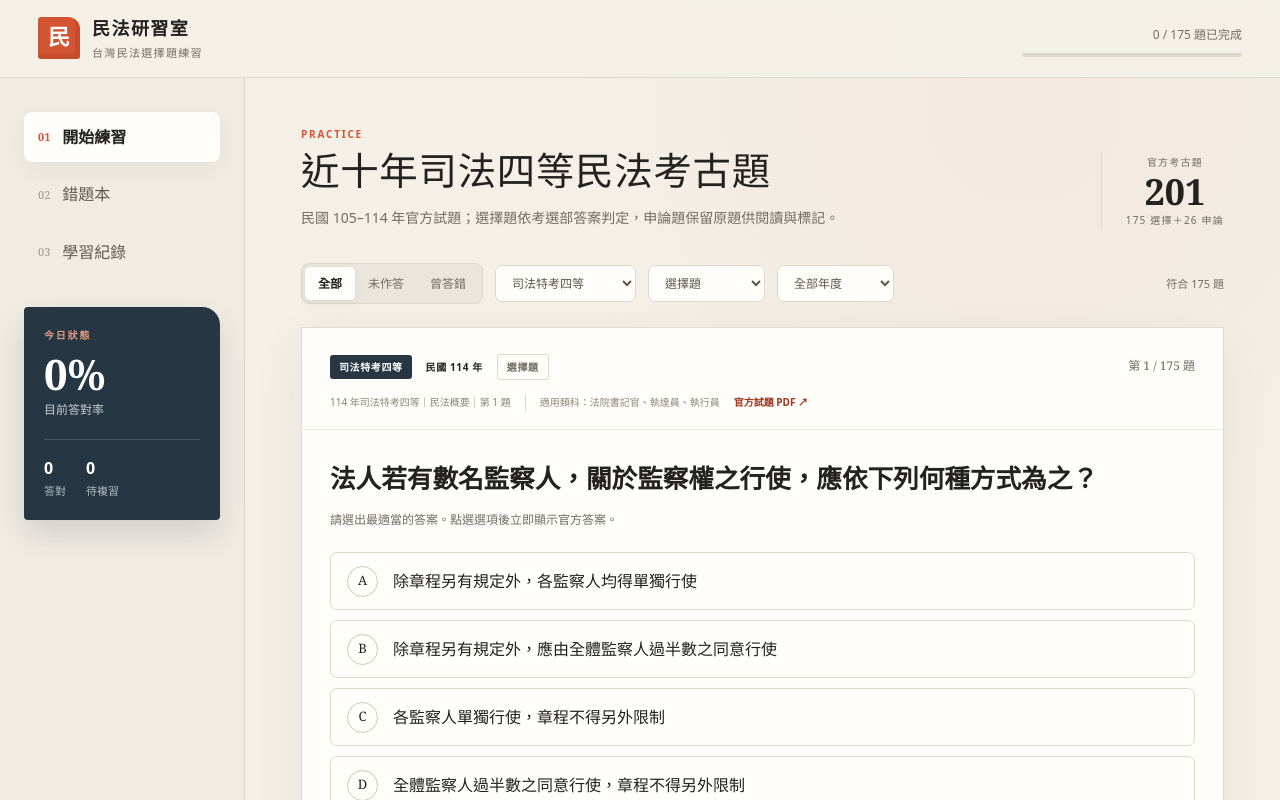
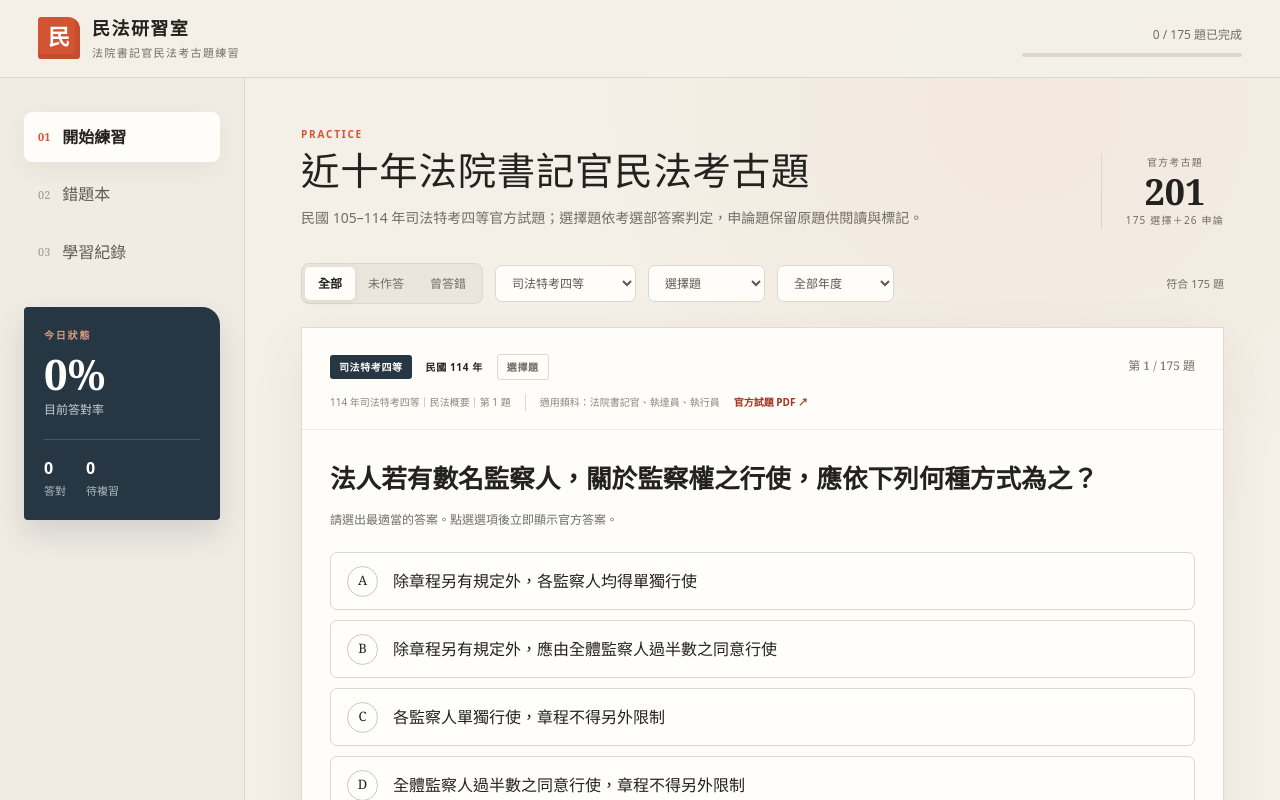
Before and after one commit to Oliviaiii/civil-law-quiz-tw, a Next.js app: page / in a window 1280 px wide. Shown: the top 800 px of the page. Built offline with nearby package versions, Linux system fonts and the light colour scheme.

Commit message:
調整【首頁名稱】明確標示法院書記官民法題庫

```diff
--- a/app/layout.tsx
+++ b/app/layout.tsx
@@ -3,17 +3,17 @@ import "./globals.css";
 
 export const metadata: Metadata = {
   metadataBase: new URL("https://oliviaiii1224.github.io/civil-law-quiz-tw/"),
-  title: "民法研習室｜台灣民法選擇題練習",
-  description: "收錄近十年司法特考四等民法概要官方考古題與標準答案，並在瀏覽器保存錯題與學習進度。",
+  title: "民法研習室｜法院書記官民法考古題練習",
+  description: "收錄近十年司法特考四等法院書記官民法概要官方考古題與標準答案，並在瀏覽器保存錯題與學習進度。",
   openGraph: {
-    title: "民法研習室｜台灣民法選擇題練習",
-    description: "民國 105–114 年司法特考四等民法概要，含 175 題選擇題與 26 題申論題。",
+    title: "民法研習室｜法院書記官民法考古題練習",
+    description: "民國 105–114 年司法特考四等法院書記官民法概要，含 175 題選擇題與 26 題申論題。",
     images: [{ url: "https://oliviaiii1224.github.io/civil-law-quiz-tw/og.png", width: 1200, height: 630, alt: "民法研習室" }],
   },
   twitter: {
     card: "summary_large_image",
-    title: "民法研習室｜台灣民法選擇題練習",
-    description: "民國 105–114 年司法特考四等民法概要，含 175 題選擇題與 26 題申論題。",
+    title: "民法研習室｜法院書記官民法考古題練習",
+    description: "民國 105–114 年司法特考四等法院書記官民法概要，含 175 題選擇題與 26 題申論題。",
     images: ["https://oliviaiii1224.github.io/civil-law-quiz-tw/og.png"],
   },
 };
--- a/app/page.tsx
+++ b/app/page.tsx
@@ -232,7 +232,7 @@ export default function Home() {
           <span className="brand-mark">民</span>
           <span>
             <strong>民法研習室</strong>
-            <small>台灣民法選擇題練習</small>
+            <small>法院書記官民法考古題練習</small>
           </span>
         </button>
         <div className="top-progress" aria-label="整體進度">
@@ -292,8 +292,8 @@ export default function Home() {
               <div className="page-heading">
                 <div>
                   <p className="eyebrow">{view === "wrong" ? "REVIEW" : "PRACTICE"}</p>
-                  <h1>{view === "wrong" ? "把易錯題目集中重練" : "近十年司法四等民法考古題"}</h1>
-                  <p>民國 105–114 年官方試題；選擇題依考選部答案判定，申論題保留原題供閱讀與標記。</p>
+                  <h1>{view === "wrong" ? "把易錯題目集中重練" : "近十年法院書記官民法考古題"}</h1>
+                  <p>民國 105–114 年司法特考四等官方試題；選擇題依考選部答案判定，申論題保留原題供閱讀與標記。</p>
                 </div>
                 <div className="result-summary">
                   <span>官方考古題</span>
```
Also changed, not shown: 1 other file (tests, documents, lock files or other folders).
